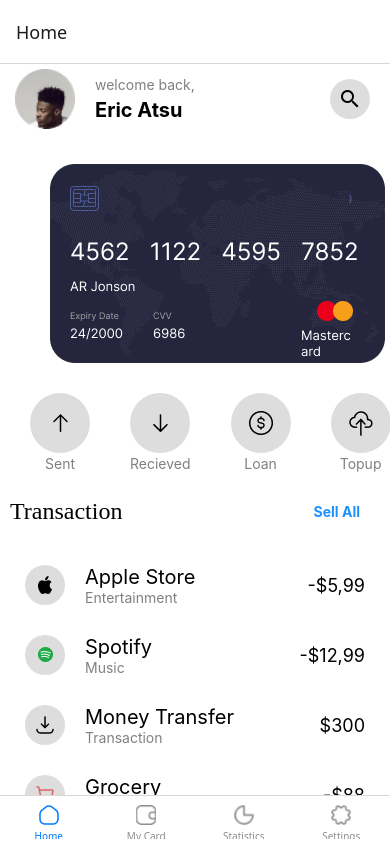
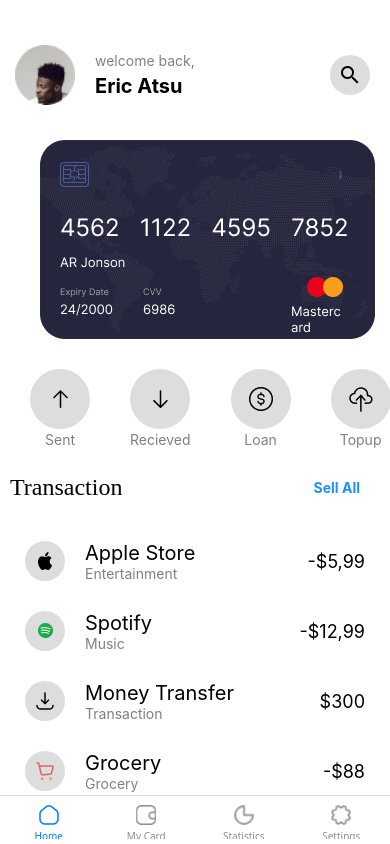
Before and after one commit to PROFF-1/rn-assignment5-22173542, a React Native app in the folder ExpensesApp/: screen /Home in a window 390 px wide. Built offline with nearby package versions, Linux system fonts and the light colour scheme.

Commit message:
Final commit

```diff
--- a/ExpensesApp/App.js
+++ b/ExpensesApp/App.js
@@ -22,7 +22,9 @@ function AppComponents() {
   return (
     <NavigationContainer theme={navigationTheme} style={styles.container}>
       <StatusBar barStyle={'light-content'}/>
-      <Tab.Navigator>
+      <Tab.Navigator screenOptions={{
+        headerShown: false
+      }}>
         <Tab.Screen name='Home' component={Home}
         options={
           {
--- a/ExpensesApp/Styles/styles.js
+++ b/ExpensesApp/Styles/styles.js
@@ -5,15 +5,21 @@ export const styles = StyleSheet.create({
 
   container:{
     flex: 1,
-    backgroundColor:'white',
+    backgroundColor:'green',
   },
 
   settingsContainer: {
     flex: 1,
     backgroundColor:'white',
     paddingTop:70,
-    alignItems:'center'
+    alignItems:'center',
 
+
+  },
+  homeContainer:{
+    flex: 1,
+    backgroundColor:'white',
+    paddingTop:40,
   },
 
   headerContainer:{
@@ -22,7 +28,7 @@ export const styles = StyleSheet.create({
     display:'flex',
     flexDirection:'row',
     alignItems: 'center',
-    justifyContent:'space-between'
+    justifyContent:'space-between',
   },
 
   headerLeft:{
@@ -62,7 +68,7 @@ export const styles = StyleSheet.create({
 
   card:{
     marginTop: 30,
-    marginLeft: 50,
+    marginLeft: 40,
     marginBottom: 30,
 
   },
```
